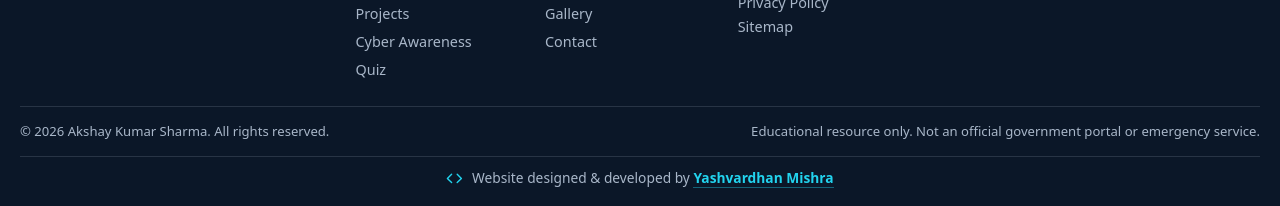
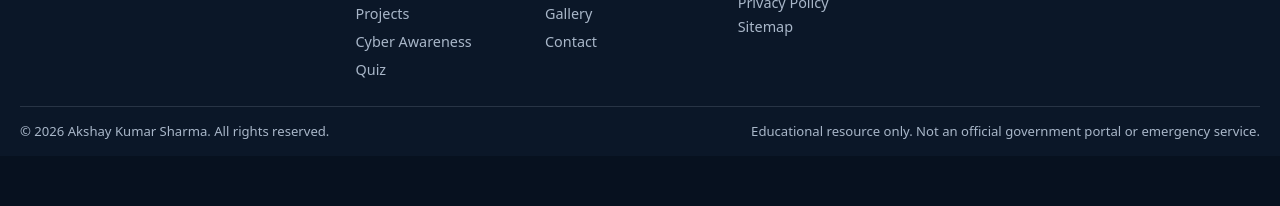
Before and after one commit to AkshayKSharmaOfficial/AkshayKSharmaOfficial.github.io, a website: page cyber-awareness/index.html in a window 1280 px wide. Shown: the part 2424-2630 px from the top of the page. After the commit the page ends 2580 px from the top, so only its background shows below. Drawn offline with Linux system fonts and the light colour scheme.

Commit message:
Update footer credits and theme switch section

```diff
--- a/cyber-awareness/index.html
+++ b/cyber-awareness/index.html
@@ -162,7 +162,7 @@
       <span>&copy; 2026 Akshay Kumar Sharma. <span data-l="en">All rights reserved.</span><span data-l="hi" lang="hi" hidden>सर्वाधिकार सुरक्षित।</span></span>
       <span><span data-l="en">Educational resource only. Not an official government portal or emergency service.</span><span data-l="hi" lang="hi" hidden>केवल शैक्षिक संसाधन। यह कोई आधिकारिक सरकारी पोर्टल या आपातकालीन सेवा नहीं है।</span></span>
     </div>
-    <div class="footer-credit"><svg class="icon " viewBox="0 0 24 24" aria-hidden="true" focusable="false"><path d="m16 18 6-6-6-6"/><path d="m8 6-6 6 6 6"/></svg><span><span data-l="en">Website designed &amp; developed by</span><span data-l="hi" lang="hi" hidden>वेबसाइट डिज़ाइन व डेवलपमेंट:</span> <a href="https://www.linkedin.com/in/yashvardhan-mishra-4135a9401" target="_blank" rel="noopener noreferrer">Yashvardhan Mishra<span class="sr-only"> (opens in a new tab)</span></a></span></div>
+
   </div>
 </footer>
 <div class="theme-switch" id="theme-switch" role="group" aria-label="Colour theme">
```
